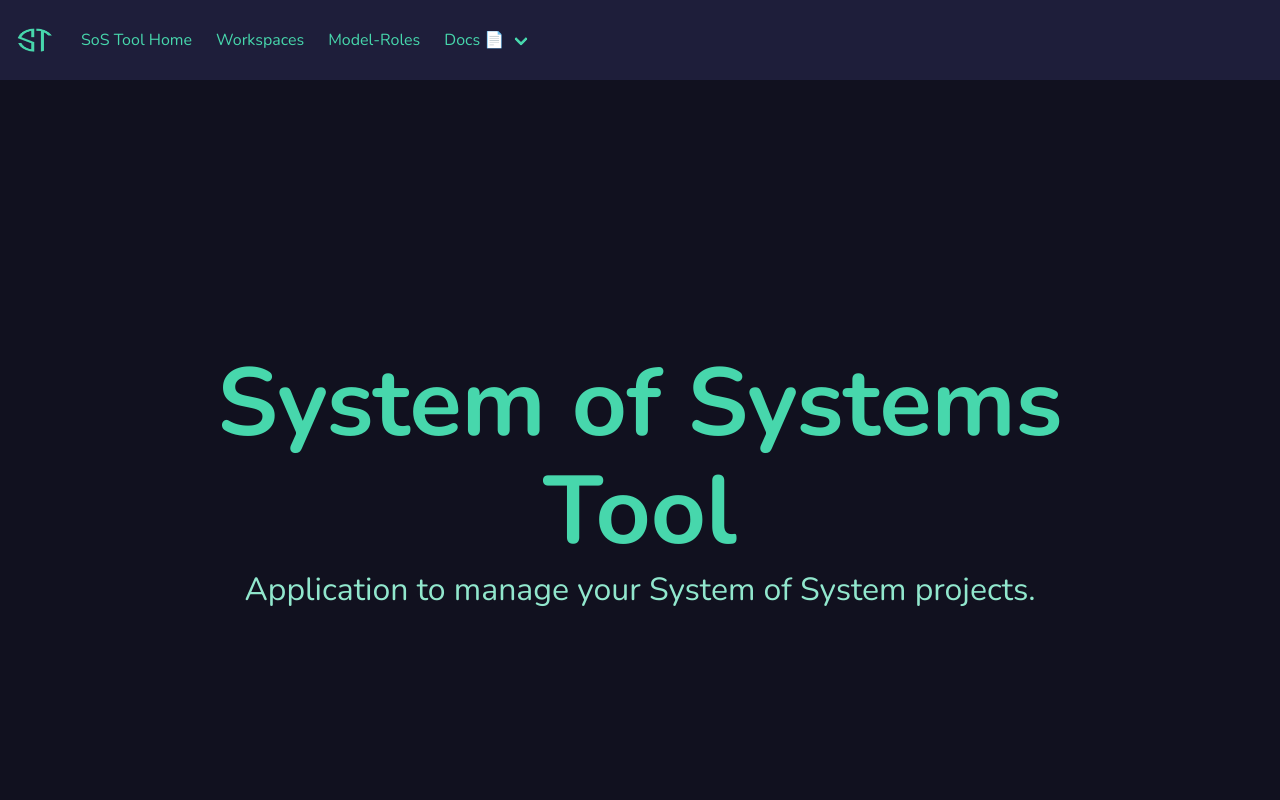
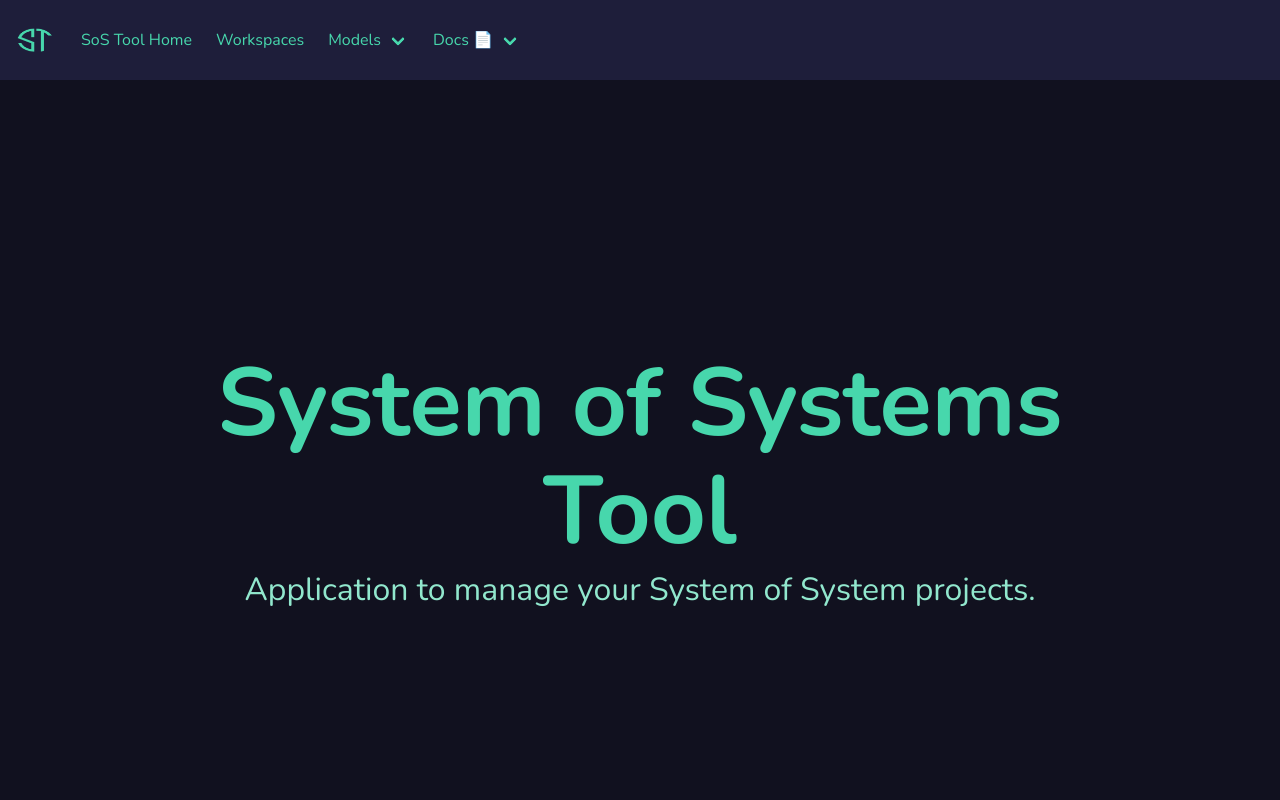
Before and after one commit to dupradosantini/sostool-frontend, an Angular app: page / in a window 1280 px wide. Shown: the top 800 px of the page. Built offline with nearby package versions, Linux system fonts and the light colour scheme.

Commit message:
Nav-Bar adpatation

```diff
--- a/src/app/app-routing.module.ts
+++ b/src/app/app-routing.module.ts
@@ -1,6 +1,7 @@
 import { NgModule } from '@angular/core';
 import { RouterModule, Routes } from '@angular/router';
 import { HomeComponent } from './components/views/home/home.component';
+import { ModelResponsibilityComponent } from './components/views/model-responsibility/model-responsibility.component';
 import { ModelRoleReadComponent } from './components/views/model-role/model-role-read/model-role-read.component';
 import { WorkspaceReadComponent } from './components/views/workspace/workspace-read/workspace-read.component';
 import { WorkspaceSingleComponent } from './components/views/workspace/workspace-single/workspace-single.component';
@@ -21,6 +22,10 @@ const routes: Routes = [
   {
     path:"model-roles",
     component: ModelRoleReadComponent
+  },
+  {
+    path:"model-responsibility",
+    component: ModelResponsibilityComponent
   }
 ];
 
--- a/src/app/components/template/header/header.component.html
+++ b/src/app/components/template/header/header.component.html
@@ -18,9 +18,19 @@
       <a class="navbar-item" routerLink="workspaces">
         Workspaces
       </a>
-      <a class="navbar-item" routerLink="model-roles">
-        Model-Roles
-      </a>
+      <div class="navbar-item has-dropdown is-hoverable">
+        <a class="navbar-link">
+          Models
+        </a>
+        <div class="navbar-dropdown is-boxed">
+          <a class="navbar-item" routerLink="model-roles">
+            Model-Roles
+          </a>
+          <a class="navbar-item" routerLink="model-responsibility">
+            Model-Responsibilities
+          </a>
+        </div>
+      </div>
       <div class="navbar-item has-dropdown is-hoverable">
         <a class="navbar-link">
           Docs 📄
```
